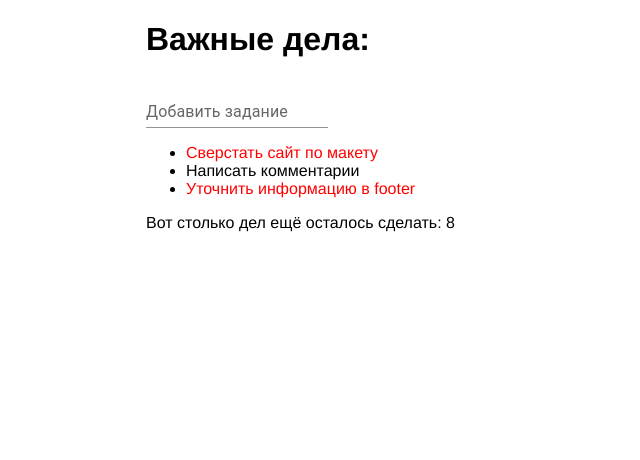
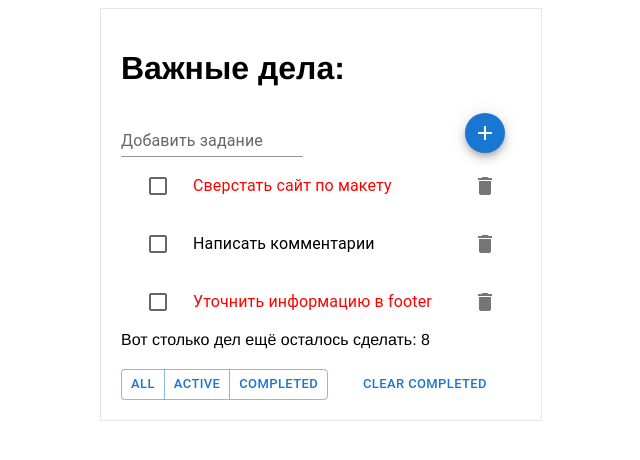
Before and after one commit to WebHeroSchool/React-proj_korzhov, a React (Create React App) app: page / in a window 1280 px wide. Shown: the top 460 px of the page, without its empty margins (319-959 px from the left). Built offline with nearby package versions, Linux system fonts and the light colour scheme.

Commit message:
add styles

```diff
--- a/package.json
+++ b/package.json
@@ -3,6 +3,7 @@
   "version": "0.1.0",
   "private": true,
   "dependencies": {
+    "@mui/icons-material": "^5.5.0",
     "@testing-library/jest-dom": "^5.16.2",
     "@testing-library/react": "^12.1.3",
     "@testing-library/user-event": "^13.5.0",
@@ -38,7 +39,7 @@
   "devDependencies": {
     "@emotion/react": "^11.8.1",
     "@emotion/styled": "^11.8.1",
-    "@mui/material": "^5.4.4",
+    "@mui/material": "^5.5.0",
     "classnames": "^2.3.1"
   }
 }
--- a/src/components/App/App.js
+++ b/src/components/App/App.js
@@ -30,6 +30,6 @@ const App = () => {
 	    	<ItemList items = {items} />
 	    	<Footer count={8} />
 	    </div>);
-}
+};
 
 export default App;
--- a/src/components/App/App.module.css
+++ b/src/components/App/App.module.css
@@ -1,5 +1,7 @@
 .wrap {
 	font-family: Helvetica;
 	margin: auto;
-	width: 350px;
+	width: 400px;
+	padding: 20px;
+	border: solid 1px #E5E5E5;
 }
--- a/src/components/Footer/Footer.js
+++ b/src/components/Footer/Footer.js
@@ -1,3 +1,29 @@
 import React from 'react';
-const Footer = ({count}) => (<p>Вот столько дел ещё осталось сделать: {count} </p>);
+import styles from './Footer.module.css';
+import Button from '@mui/material/Button';
+import Stack from '@mui/material/Stack';
+import ButtonGroup from '@mui/material/ButtonGroup';
+
+const buttons = [
+  <Button key="one">All</Button>,
+  <Button key="two">Active</Button>,
+  <Button key="three">Completed</Button>,
+];
+
+const Footer = ({count}) => (<footer className ={styles.wrap}>
+	<div className = {styles.todoleft}>
+		Вот столько дел ещё осталось сделать: {count}
+	</div>
+
+	<div className = {styles.choose}>
+		<div className = {styles.mainbtn}>
+			<ButtonGroup size="small" aria-label="small button group">
+				{buttons}
+			</ButtonGroup>
+		</div>
+		<Button size="small">Clear completed</Button>
+	</div>
+
+</footer>);
+
 export default Footer;
--- /dev/null
+++ b/src/components/Footer/Footer.module.css
@@ -0,0 +1,12 @@
+.todoleft{
+	margin-bottom: 20px;
+}
+
+.choose {
+	display: inline-flex;
+}
+
+.mainbtn {
+
+	margin-right: 30px;
+}
--- a/src/components/InputItem/InputItem.js
+++ b/src/components/InputItem/InputItem.js
@@ -1,13 +1,24 @@
 import React from 'react';
 import TextField from '@mui/material/TextField';
+import Fab from '@mui/material/Fab';
+import styles from './InputItem.module.css'
+import ListItemIcon from '@mui/material/ListItemIcon';
+import AddIcon from '@mui/icons-material/Add';
 
-const InputItem = () => (<div>
+const InputItem = () => (<div className={styles.input}>
+	<ListItemIcon className = {styles.field}>
 		<TextField
 			id="standard-textarea"
 			label="Добавить задание"
 			multiline
 			variant="standard"
 		/>
+ 	</ListItemIcon>
+
+	<Fab size="small" color="primary" aria-label="add">
+		<AddIcon />
+	</Fab>
+
 </div>);
 
 export default InputItem;
--- /dev/null
+++ b/src/components/InputItem/InputItem.module.css
@@ -0,0 +1,6 @@
+.input {
+	display: flex;
+	justify-content: space-between;
+	align-items: center;
+	margin-right: 4%;
+}
--- a/src/components/Item/Item.module.css
+++ b/src/components/Item/Item.module.css
@@ -1,5 +1,6 @@
 .item{
 	color: black;
+
 }
 
 .done {
--- a/src/components/ItemList/ItemList.js
+++ b/src/components/ItemList/ItemList.js
@@ -1,10 +1,28 @@
 import React from 'react';
+import styles from './ItemList.module.css'
 import Item from '../Item/Item.js';
+import Checkbox from '@mui/material/Checkbox';
+import ListItemIcon from '@mui/material/ListItemIcon';
+import ListItemText from '@mui/material/ListItemText';
+import ListItem from '@mui/material/ListItem';
+import DeleteIcon from '@mui/icons-material/Delete';
+import IconButton from '@mui/material/IconButton';
 
-const ItemList = ({items}) => (<ul>
-	{items.map(item => <li key = {item.id}>
-			<Item value = {item.value} isDone = {item.isDone} />
-		</li>)}
-</ul>);
+const ItemList = ({items}) => (<div>
+	{items.map(item =>
+		<ListItem key={item.id} className={styles.item}>
+        	<ListItemIcon>
+           		<Checkbox color="primary" inputProps={{'aria-label': 'uncontrolled-checkbox'}} />
+         	</ListItemIcon>
+
+         	<ListItemText>
+         		<Item value={item.value} isDone={item.isDone} />
+         	</ListItemText>
+
+			<IconButton aria-label="delete">
+				<DeleteIcon />
+			</IconButton>
+       	</ListItem>)}
+</div>);
 
 export default ItemList;
--- /dev/null
+++ b/src/components/ItemList/ItemList.module.css
@@ -0,0 +1,5 @@
+.item{
+   display: flex;
+   justify-content: space-between;
+   align-items: center;
+}
```
Also changed, not shown: 1 other file (tests, documents, lock files or other folders). Lines whose indentation alone changed are shown as unchanged.
